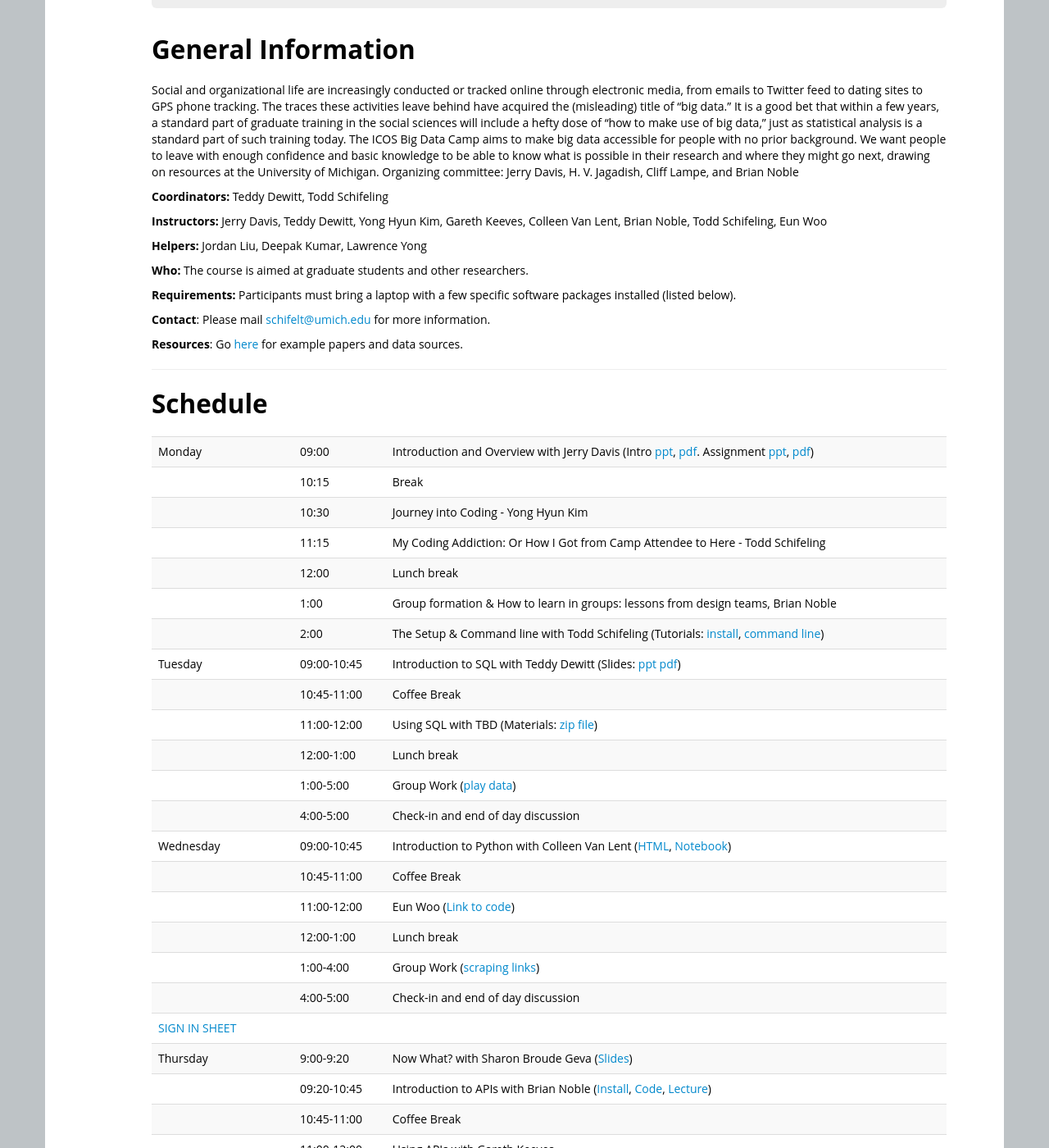
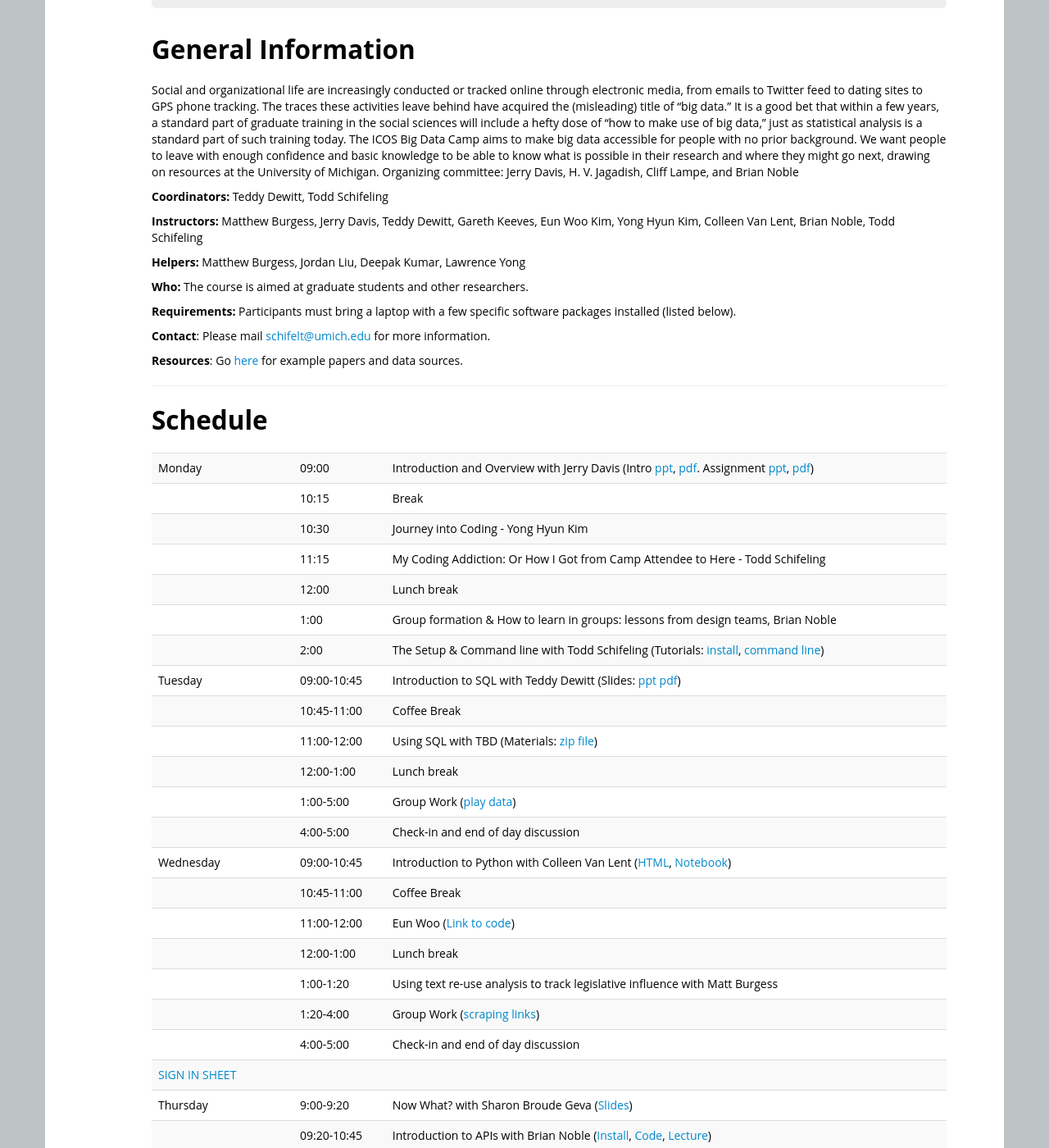
Before and after one commit to ICOSBigDataCamp/2018-summer-camp, a Jekyll site: the page built from index.html, in a window 1280 px wide and 1400 px high, scrolled down 360 px. Shown: the whole window at 82% size. Built offline with Jekyll 4.4.1, drawn with Linux system fonts in a browser that asks for light colours.

Commit message:
Update index.html

```diff
--- a/index.html
+++ b/index.html
@@ -10,9 +10,9 @@ startdate: 2016-05-09
 enddate: 2016-06-12
 registration: restricted
 coordinators: [ "Teddy Dewitt", "Todd Schifeling" ]
-instructor: ["Jerry Davis","Teddy Dewitt","Yong Hyun Kim","Gareth Keeves","Colleen Van Lent","Brian Noble",
-"Todd Schifeling","Eun Woo"]
-helpers: [ "Jordan Liu", "Deepak Kumar", "Lawrence Yong" ]
+instructor: ["Matthew Burgess","Jerry Davis","Teddy Dewitt","Gareth Keeves","Eun Woo Kim","Yong Hyun Kim","Colleen Van Lent","Brian Noble",
+"Todd Schifeling"]
+helpers: [ "Matthew Burgess","Jordan Liu", "Deepak Kumar", "Lawrence Yong" ]
 contact: schifelt@umich.edu
 ---
 <!--
@@ -148,7 +148,8 @@ Organizing committee: Jerry Davis, H. V. Jagadish, Cliff Lampe, and Brian Noble
     (<a href="http://github.com/atwel/BigData2015">Link to code</a>)
     </td> </tr>
   <tr> <td></td>        <td>12:00-1:00</td>   <td>Lunch break</td> </tr>
-  <tr> <td></td>        <td>1:00-4:00</td>    <td>Group Work
+  <tr> <td></td>        <td>1:00-1:20</td>    <td>Using text re-use analysis to track legislative influence with Matt Burgess</td> </tr>
+  <tr> <td></td>        <td>1:20-4:00</td>    <td>Group Work
     (<a href="scraping/">scraping links</a>)</td> </tr>
   <tr> <td></td>        <td>4:00-5:00</td>    <td>Check-in and end of day discussion </td> </tr>
   <tr> <td><a href="https://docs.google.com/a/umich.edu/forms/d/10shOspeb1kl86crZ4rxhvVNg0QqD025z0jGnhd15XTg/viewform?usp=send_form">SIGN IN SHEET</a></td><td></td><td></td></tr>
```
